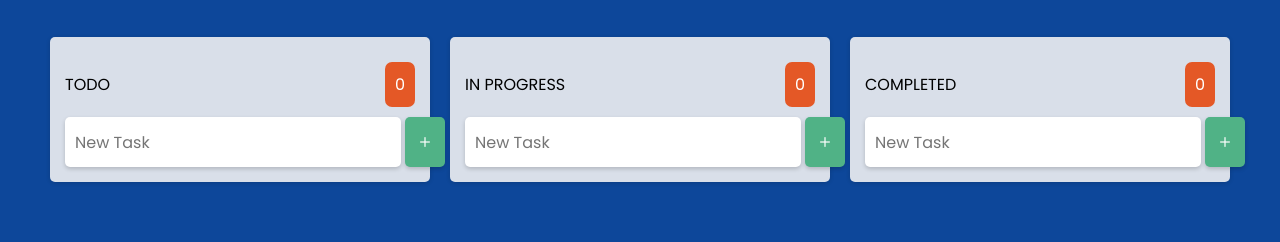
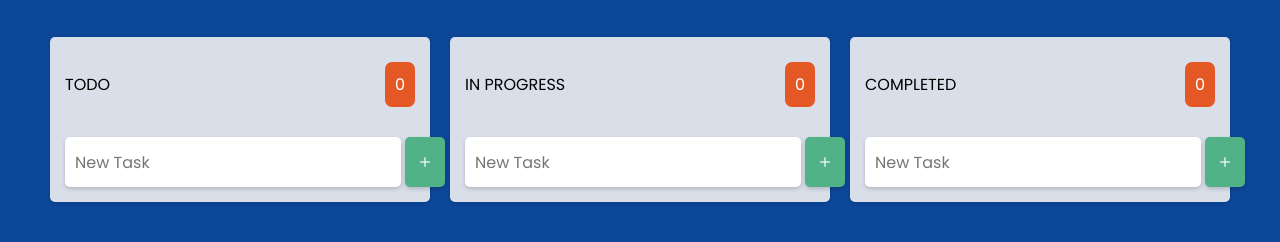
Before and after one commit to pmp107/javascript, a plain HTML site: page index.html in a window 1280 px wide. Shown: the part 108-350 px from the top of the page. Drawn offline with nearby package versions, Linux system fonts and the light colour scheme.

Commit message:
added padding to card

```diff
--- a/index.js
+++ b/index.js
@@ -82,7 +82,7 @@ taskbox.forEach(column => {
     });
     //END : Edit Task functionality
 
-    //START : Drag Task functionality
+    //START : Drag Task functionality. Adding event listener on each task.
     column.addEventListener("dragstart", event => {
         if(event.target.classList.contains("card")){
             event.target.classList.add("dragging");
--- a/style.css
+++ b/style.css
@@ -81,6 +81,10 @@
     padding: 10px;
     font-size: 16px;
     border-radius: 7px;
+}
+
+.cards{
+    padding: 10px 5px;
 }
 
 .card{
```
